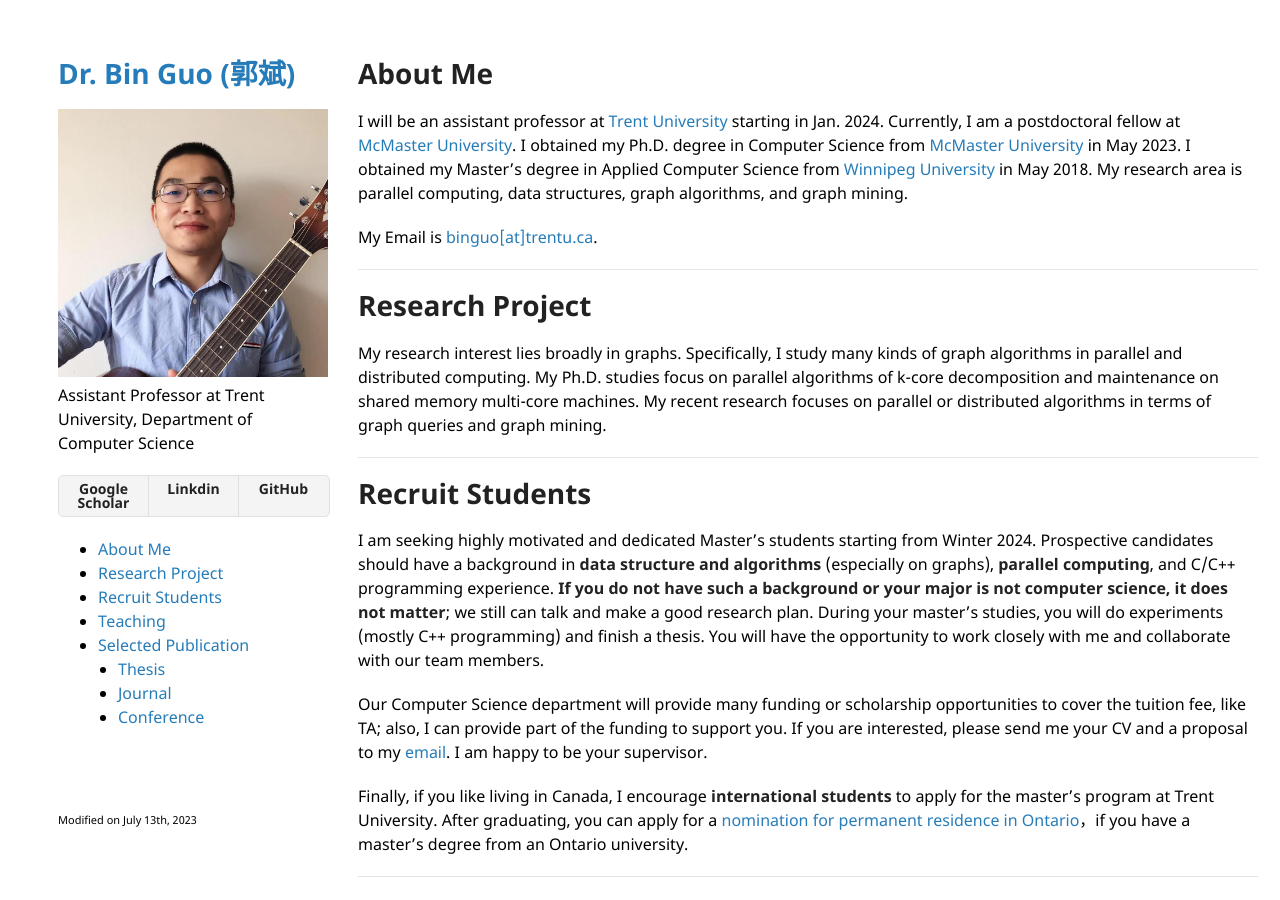
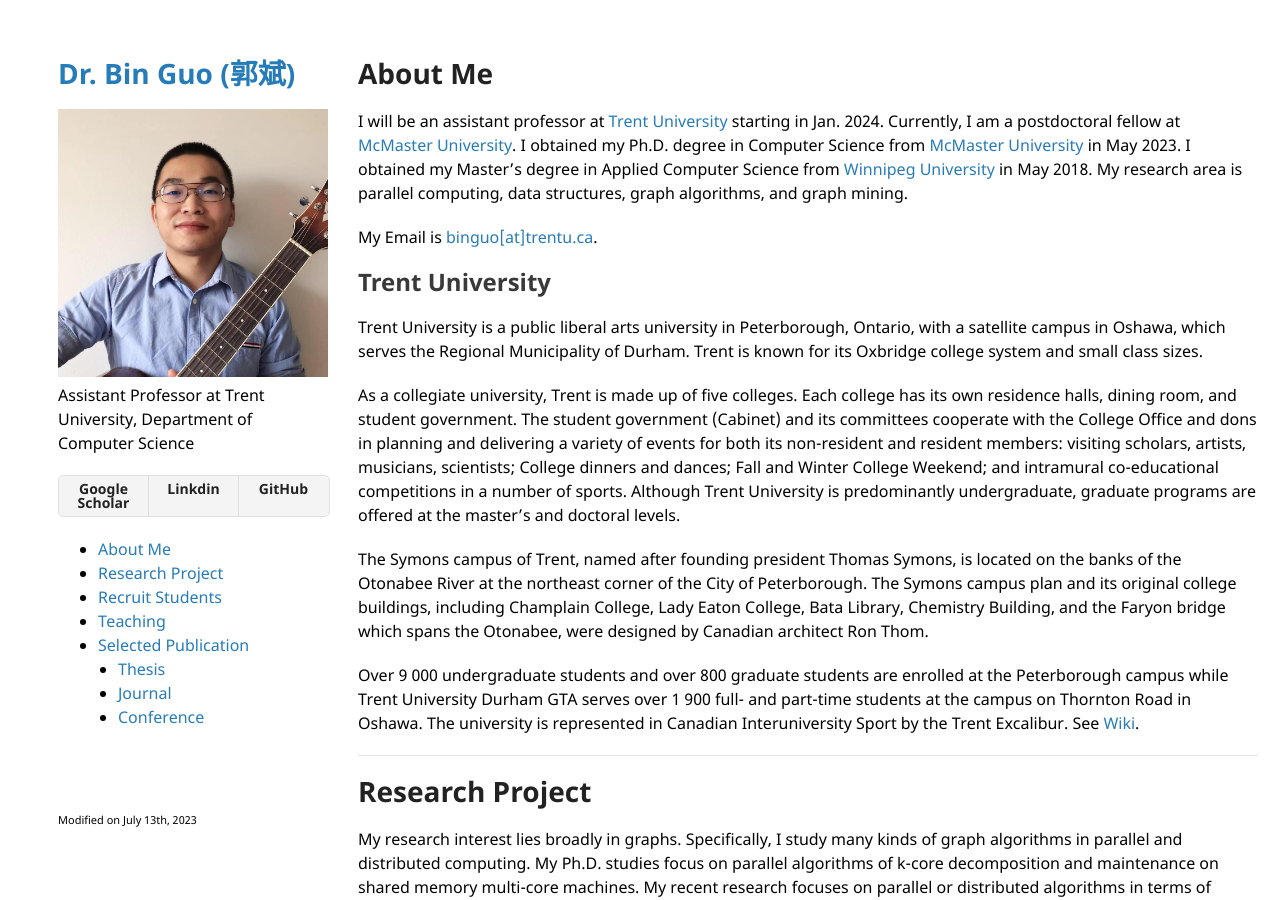
Before and after one commit to bin-guo/bin-guo.github.io, a Jekyll site: the page built from index.md, in a window 1280 px wide and 900 px high. Built offline with Jekyll 4.4.1, drawn with Linux system fonts in a browser that asks for light colours; our own code applies the rules of GitHub Pages for plain Markdown files.

Commit message:
Update index.md

```diff
--- a/index.md
+++ b/index.md
@@ -1,9 +1,18 @@
 # About Me
 I will be an assistant professor at [Trent University](https://www.trentu.ca/) starting in Jan. 2024. Currently, I am a postdoctoral fellow at [McMaster University](https://dailynews.mcmaster.ca/). I obtained my Ph.D. degree in Computer Science from [McMaster University](https://dailynews.mcmaster.ca/) in May 2023. I obtained my Master's degree in Applied Computer Science from [Winnipeg University](https://www.uwinnipeg.ca/) in May 2018. My research area is parallel computing, data structures, graph algorithms, and graph mining.
 
-
 My Email is [binguo\[at\]trentu.ca](mailto:binguo@trentu.ca).
 
+## Trent University
+
+Trent University is a public liberal arts university in Peterborough, Ontario, with a satellite campus in Oshawa, which serves the Regional Municipality of Durham. Trent is known for its Oxbridge college system and small class sizes.
+
+As a collegiate university, Trent is made up of five colleges. Each college has its own residence halls, dining room, and student government. The student government (Cabinet) and its committees cooperate with the College Office and dons in planning and delivering a variety of events for both its non-resident and resident members: visiting scholars, artists, musicians, scientists; College dinners and dances; Fall and Winter College Weekend; and intramural co-educational competitions in a number of sports. Although Trent University is predominantly undergraduate, graduate programs are offered at the master's and doctoral levels.
+
+The Symons campus of Trent, named after founding president Thomas Symons, is located on the banks of the Otonabee River at the northeast corner of the City of Peterborough. The Symons campus plan and its original college buildings, including Champlain College, Lady Eaton College, Bata Library, Chemistry Building, and the Faryon bridge which spans the Otonabee, were designed by Canadian architect Ron Thom.
+
+Over 9 000 undergraduate students and over 800 graduate students are enrolled at the Peterborough campus while Trent University Durham GTA serves over 1 900 full- and part-time students at the campus on Thornton Road in Oshawa. The university is represented in Canadian Interuniversity Sport by the Trent Excalibur.
+See [Wiki](https://en.wikipedia.org/wiki/Trent_University).
 
 ---
 
```
